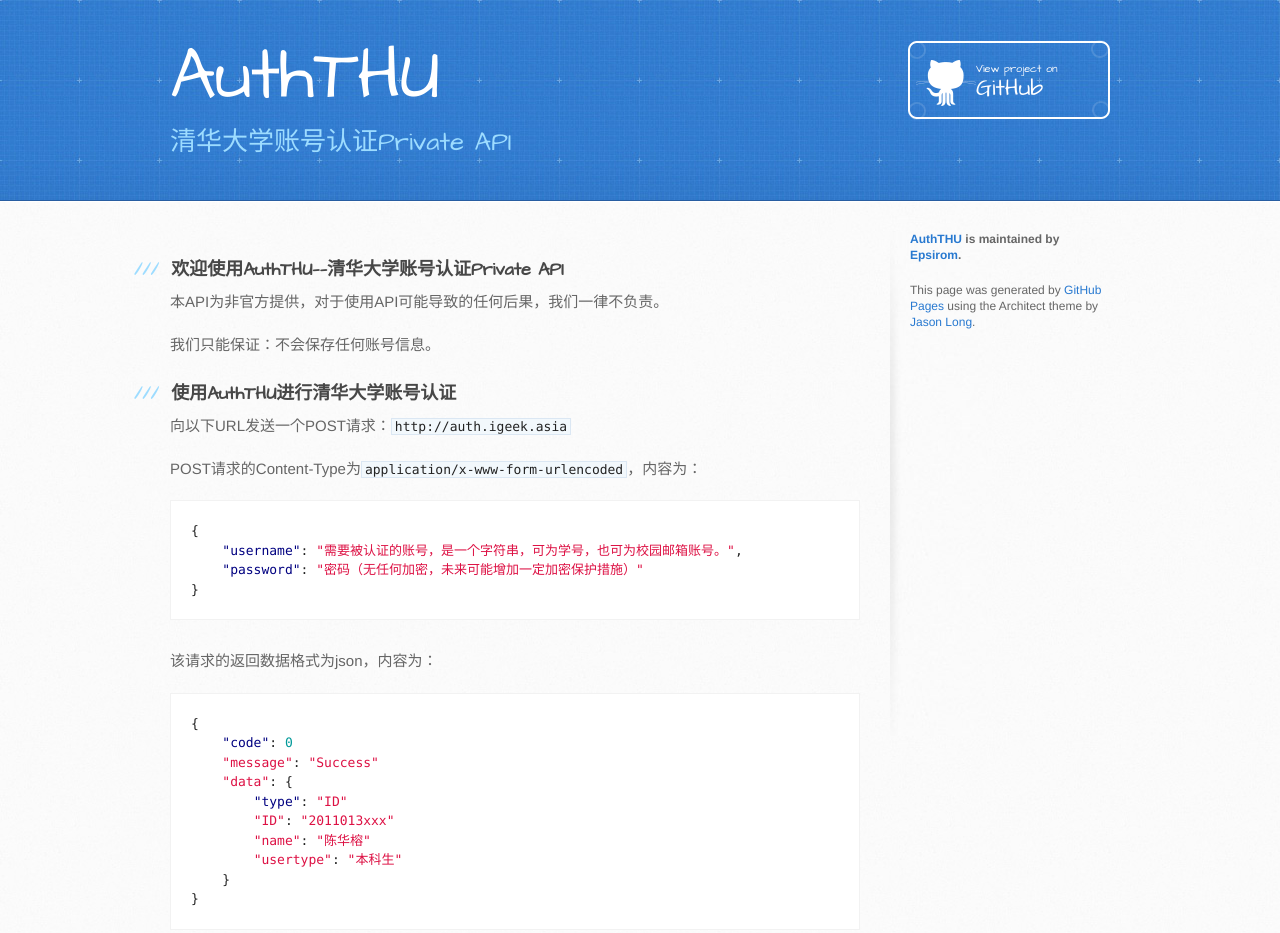
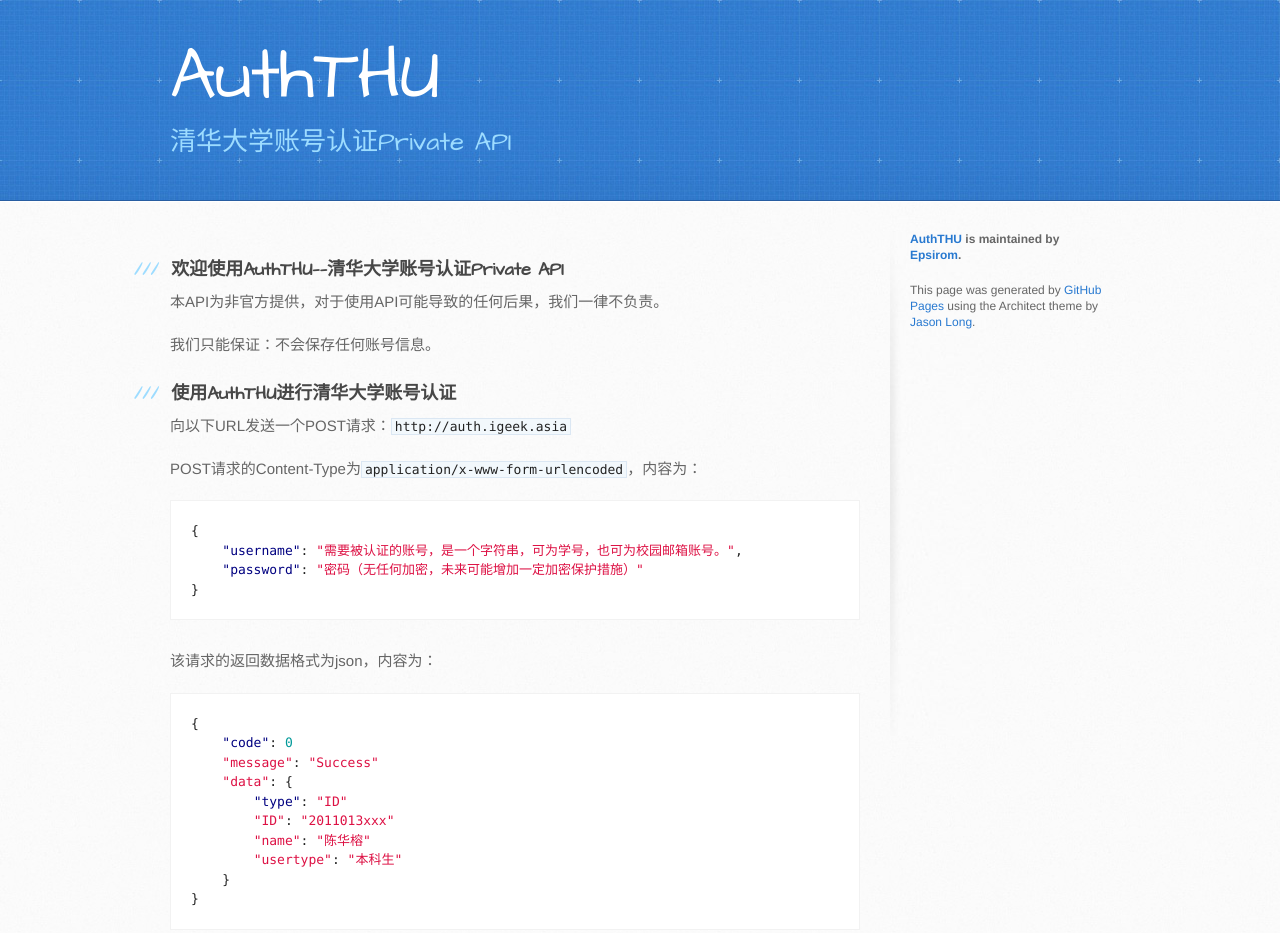
Before and after one commit to Epsirom/AuthTHU, a plain HTML site: page index.html in a window 1280 px wide. Shown: the top 933 px of the page. Drawn offline with Linux system fonts and the light colour scheme.

Commit message:
Update index.html

```diff
--- a/index.html
+++ b/index.html
@@ -21,7 +21,7 @@
       <div class="inner">
         <h1>AuthTHU</h1>
         <h2>清华大学账号认证Private API</h2>
-        <a href="https://github.com/Epsirom/AuthTHU" class="button"><small>View project on</small> GitHub</a>
+        <!--<a href="https://github.com/Epsirom/AuthTHU" class="button"><small>View project on</small> GitHub</a>-->
       </div>
     </header>
 
```
